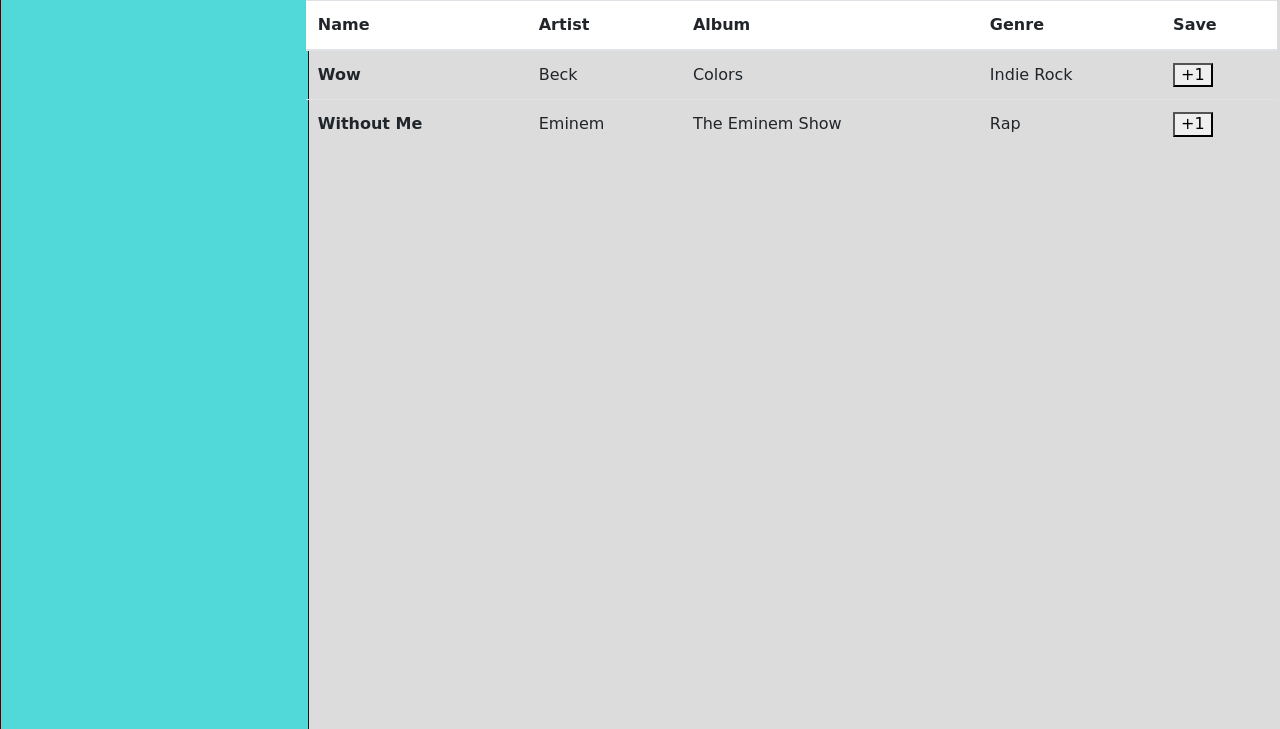
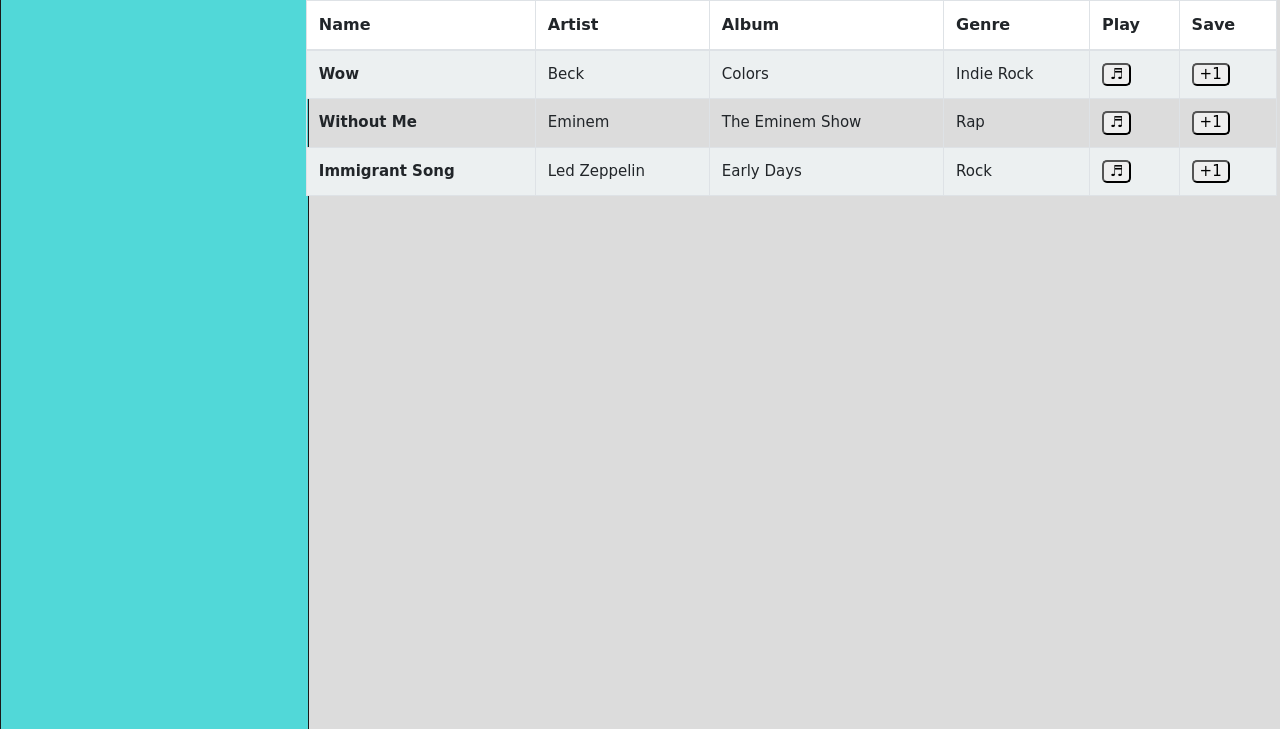
Before and after one commit to tedheikkila/one-track, a Node server app: page /tracks in a window 1280 px wide. Shown: the part 150-879 px from the top of the page. Run offline with Node 20, Linux system fonts and the light colour scheme; data comes from the database, SQL or seed files in the repository; some libraries are stand-ins or nearby versions; some web fonts are replaced.

Commit message:
finished hb and css on library page

```diff
--- a/public/css/style.css
+++ b/public/css/style.css
@@ -175,9 +175,29 @@
   width: 118%;
 }
 
+tbody {
+  font-size: 15px;
+}
+
 .library-thead {
   background-color: white;
 }
+
+#plus-one-btn, #play-one-btn {
+  border-radius: 5px;
+}
+
+#play-one-btn:hover {
+  cursor: pointer;
+  background-color: rgb(238, 113, 227);
+}
+
+
+#plus-one-btn:hover {
+  cursor: pointer;
+  background-color: rgb(81, 216, 216);
+}
+
 
 @media screen and (max-width: 1000px) {
   .container {
@@ -192,3 +212,15 @@
     margin-left: 5%;
   }
 }
+
+@media screen and (max-width: 600px) {
+  .list-container .card {
+    display: none;
+  }
+}
+
+@media screen and (max-width: 600px) {
+  .table {
+    margin-left: -60%;
+  }
+}
--- a/views/tracks.handlebars
+++ b/views/tracks.handlebars
@@ -7,30 +7,40 @@
         </div>
         <div class="col-8">
             <!-- Table from Spotify api call goes here -->
-            <table class="table table-hover">
+            <table class="table table-striped table-hover table-bordered">
                 <thead class="library-thead">
                     <tr>
                         <th>Name</th>
                         <th>Artist</th>
                         <th>Album</th>
                         <th>Genre</th>
+                        <th>Play</th>
                         <th>Save</th>
                     </tr>
                 </thead>
                 <tbody>
-                    <tr>
                         <th scope="row">Wow</th>
                         <td>Beck</td>
                         <td>Colors</td>
                         <td>Indie Rock</td>
-                        <td><button>+1</button></td>
+                        <td><button id="play-one-btn">&#9836;</button></td>
+                        <td><button id="plus-one-btn">+1</button></td>
                     </tr>
                     <tr>
                         <th scope="row">Without Me</th>
                         <td>Eminem</td>
                         <td>The Eminem Show</td>
                         <td>Rap</td>
-                        <td><button>+1</button></td>
+                        <td><button id="play-one-btn">&#9836;</button></td>
+                        <td><button id="plus-one-btn">+1</button></td>
+                    </tr>
+                     <tr>
+                        <th scope="row">Immigrant Song</th>
+                        <td>Led Zeppelin</td>
+                        <td>Early Days</td>
+                        <td>Rock</td>
+                        <td><button id="play-one-btn">&#9836;</button></td>
+                        <td><button id="plus-one-btn">+1</button></td>
                     </tr>
                 </tbody>
             </table>
```
